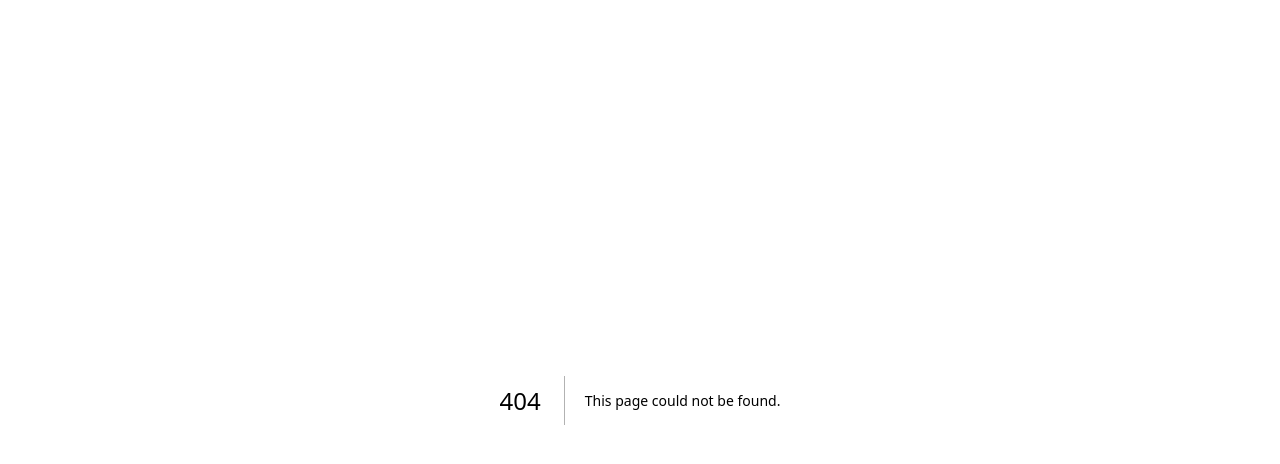
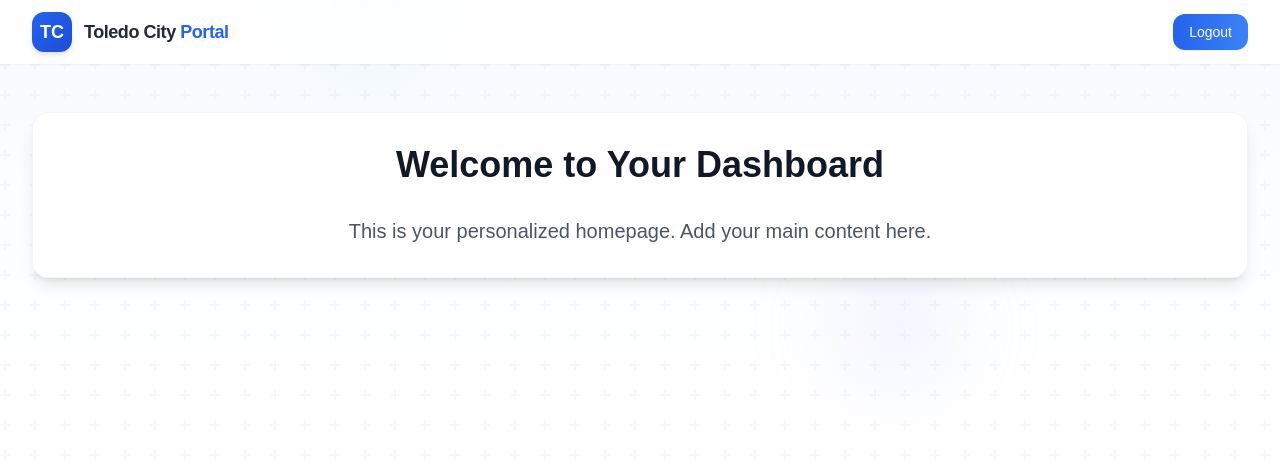
Before and after one commit to shinichikudo1st/wow-bato, a Next.js app: page /home/city-admin in a window 1280 px wide. Before the commit this address had no page. Shown: the top 464 px of the page. Built offline with nearby package versions, Linux system fonts and the light colour scheme.

Commit message:
fixed login for city admin

```diff
--- a/app/authentication/login/page.tsx
+++ b/app/authentication/login/page.tsx
@@ -56,15 +56,19 @@ export default function LoginPage() {
         headers: {
           "Content-Type": "application/json",
         },
+        credentials: "include",
         body: JSON.stringify(formData),
       });
 
       if (response.ok) {
         const authResponse = await fetch(
-          "http://localhost:8080/api/v1/user/checkAuth"
+          "http://localhost:8080/api/v1/user/checkAuth",
+          {
+            credentials: "include",
+          }
         );
         const authData = await authResponse.json();
-        router.push(`/home/${authData.role}`);
+        router.push(`/home/${authData.role.toLowerCase().replace(" ", "-")}`);
       }
     } catch (error) {
       console.error("Login error:", error);
--- /dev/null
+++ b/app/home/city-admin/page.tsx
@@ -0,0 +1,85 @@
+"use client";
+
+import Image from "next/image";
+import AuthBackground from "@/components/auth/authBackground";
+import Link from "next/link";
+import { useRouter } from "next/navigation";
+
+export default function CityAdminPage() {
+  const router = useRouter();
+
+  const handleLogout = async () => {
+    try {
+      const response = await fetch("http://localhost:8080/api/v1/user/logout", {
+        method: "POST",
+        credentials: "include",
+      });
+      if (response.ok) {
+        router.push("/authentication/login");
+      }
+    } catch (error) {
+      console.error("Error logging out:", error);
+    }
+  };
+
+  return (
+    <div className="relative min-h-screen bg-gradient-to-b from-blue-50/50 via-white to-white">
+      <AuthBackground />
+
+      {/* Navbar */}
+      <nav className="relative z-10 bg-white/80 backdrop-blur-md shadow-sm">
+        <div className="max-w-7xl mx-auto px-4 sm:px-6 lg:px-8">
+          <div className="flex justify-between items-center h-16">
+            {/* Logo */}
+            <Link href="/home" className="flex items-center space-x-3 group">
+              <div className="w-10 h-10 bg-gradient-to-br from-blue-600 to-blue-700 rounded-xl flex items-center justify-center shadow-md transition-transform duration-300 group-hover:scale-105">
+                <span className="text-white font-bold text-lg">TC</span>
+              </div>
+              <span className="text-lg font-semibold text-gray-800 tracking-tight">
+                Toledo City <span className="text-blue-600">Portal</span>
+              </span>
+            </Link>
+
+            {/* Right side nav items */}
+            <div className="flex items-center">
+              <button
+                onClick={handleLogout}
+                className="inline-flex items-center px-4 py-2 rounded-xl text-sm font-medium text-white
+                  bg-gradient-to-r from-blue-600 to-blue-500
+                  hover:from-blue-700 hover:to-blue-600
+                  transition-all duration-300
+                  shadow-sm hover:shadow-md
+                  transform hover:-translate-y-0.5"
+              >
+                Logout
+              </button>
+            </div>
+          </div>
+        </div>
+      </nav>
+
+      {/* Main Content */}
+      <main className="relative z-10 max-w-7xl mx-auto px-4 sm:px-6 lg:px-8 py-12">
+        <div
+          className="bg-white py-8 px-4 shadow-lg rounded-2xl sm:px-10
+          border border-gray-100
+          backdrop-blur-xl
+          bg-opacity-80
+          hover:shadow-xl
+          transition-all duration-300
+          relative
+          before:absolute before:inset-0 before:-z-10 before:bg-white/40 before:backdrop-blur-xl before:rounded-2xl"
+        >
+          <div className="text-center">
+            <h1 className="text-4xl font-bold text-gray-900 mb-8">
+              Welcome to Your Dashboard
+            </h1>
+            <p className="text-xl text-gray-600">
+              This is your personalized homepage. Add your main content here.
+            </p>
+          </div>
+        </div>
+      </main>
+    </div>
+  );
+}
```
